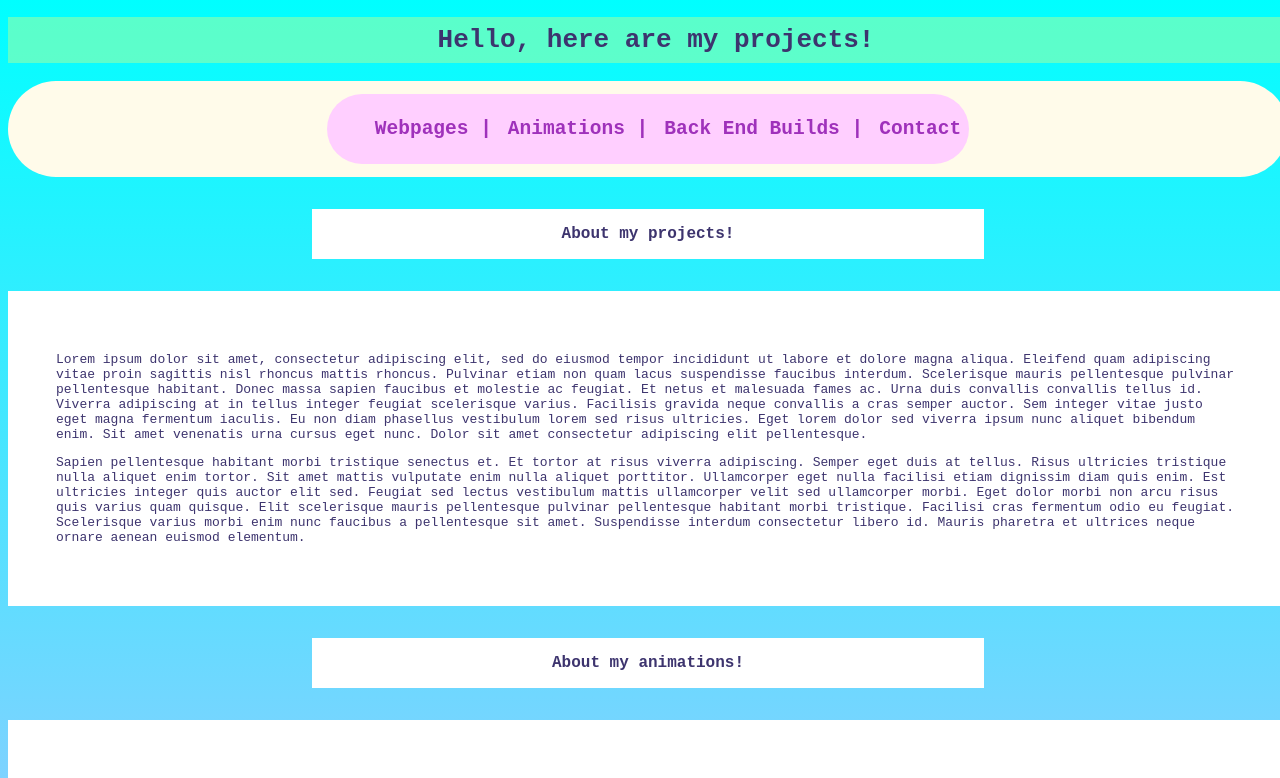
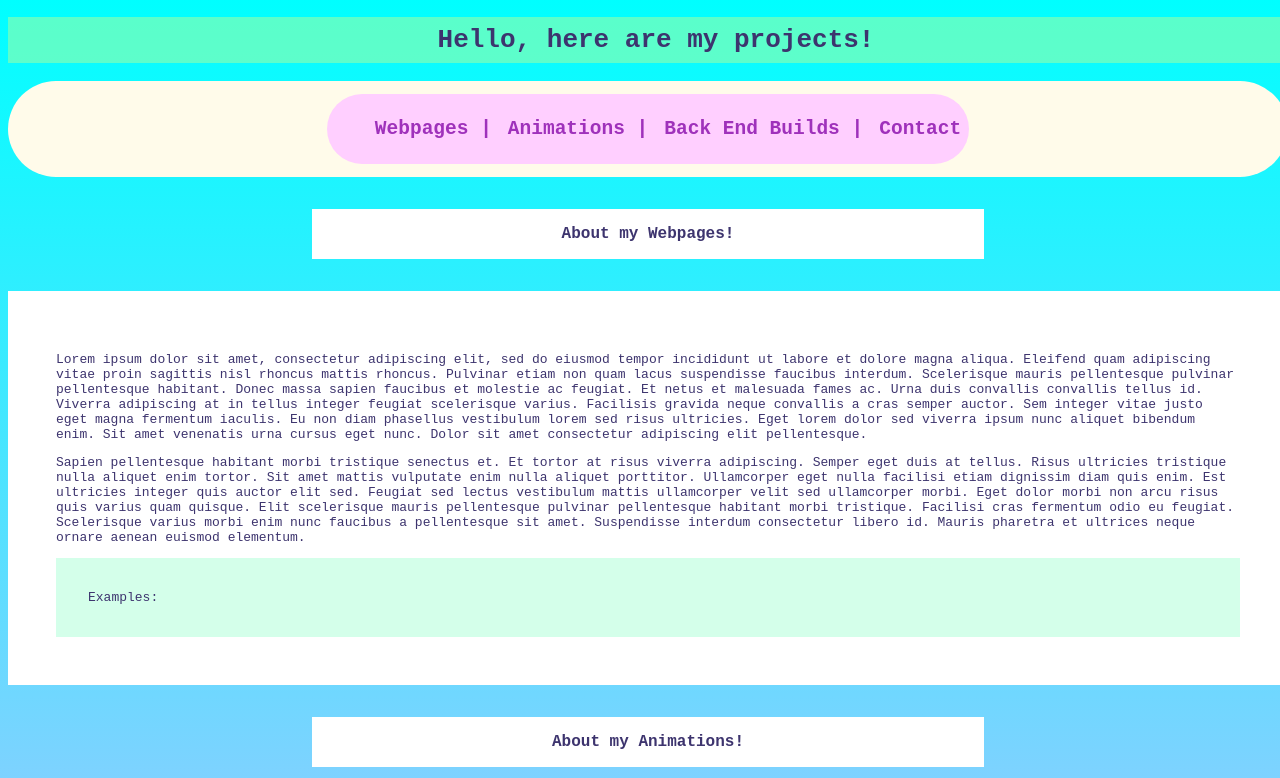
Before and after one commit to CitrusDivided/FCC-Cert-Builds, a plain HTML site: page index.html in a window 1280 px wide. Shown: the top 778 px of the page. Drawn offline with Linux system fonts and the light colour scheme.

Commit message:
HTML+CSS: more unified coloring scheme

```diff
--- a/CSS/style.css
+++ b/CSS/style.css
@@ -38,6 +38,10 @@ h3{
     background: white;
     padding: 1rem;
 }
+.project-tile{
+    padding: 2rem;
+    background: rgba(113, 255, 184, 0.301)
+}
 h4{
     font-size: large;
     text-align: center;
--- a/index.html
+++ b/index.html
@@ -17,12 +17,13 @@
         <li><h2><a href="#">Contact</a></h2></li>
     </ul>
     </nav>
-    <h3>About my projects!</h3>
+    <h3>About my Webpages!</h3>
     <div id="projects">
         <p>Lorem ipsum dolor sit amet, consectetur adipiscing elit, sed do eiusmod tempor incididunt ut labore et dolore magna aliqua. Eleifend quam adipiscing vitae proin sagittis nisl rhoncus mattis rhoncus. Pulvinar etiam non quam lacus suspendisse faucibus interdum. Scelerisque mauris pellentesque pulvinar pellentesque habitant. Donec massa sapien faucibus et molestie ac feugiat. Et netus et malesuada fames ac. Urna duis convallis convallis tellus id. Viverra adipiscing at in tellus integer feugiat scelerisque varius. Facilisis gravida neque convallis a cras semper auctor. Sem integer vitae justo eget magna fermentum iaculis. Eu non diam phasellus vestibulum lorem sed risus ultricies. Eget lorem dolor sed viverra ipsum nunc aliquet bibendum enim. Sit amet venenatis urna cursus eget nunc. Dolor sit amet consectetur adipiscing elit pellentesque.</p>
         <p>Sapien pellentesque habitant morbi tristique senectus et. Et tortor at risus viverra adipiscing. Semper eget duis at tellus. Risus ultricies tristique nulla aliquet enim tortor. Sit amet mattis vulputate enim nulla aliquet porttitor. Ullamcorper eget nulla facilisi etiam dignissim diam quis enim. Est ultricies integer quis auctor elit sed. Feugiat sed lectus vestibulum mattis ullamcorper velit sed ullamcorper morbi. Eget dolor morbi non arcu risus quis varius quam quisque. Elit scelerisque mauris pellentesque pulvinar pellentesque habitant morbi tristique. Facilisi cras fermentum odio eu feugiat. Scelerisque varius morbi enim nunc faucibus a pellentesque sit amet. Suspendisse interdum consectetur libero id. Mauris pharetra et ultrices neque ornare aenean euismod elementum.</p>
+        <div class="project-tile">Examples:</div>
     </div>
-    <h4> About my animations!</h4>
+    <h4> About my Animations!</h4>
     <div id="projects">
         <p>Lorem ipsum dolor sit amet, consectetur adipiscing elit, sed do eiusmod tempor incididunt ut labore et dolore magna aliqua. Eleifend quam adipiscing vitae proin sagittis nisl rhoncus mattis rhoncus. Pulvinar etiam non quam lacus suspendisse faucibus interdum. Scelerisque mauris pellentesque pulvinar pellentesque habitant. Donec massa sapien faucibus et molestie ac feugiat. Et netus et malesuada fames ac. Urna duis convallis convallis tellus id. Viverra adipiscing at in tellus integer feugiat scelerisque varius. Facilisis gravida neque convallis a cras semper auctor. Sem integer vitae justo eget magna fermentum iaculis. Eu non diam phasellus vestibulum lorem sed risus ultricies. Eget lorem dolor sed viverra ipsum nunc aliquet bibendum enim. Sit amet venenatis urna cursus eget nunc. Dolor sit amet consectetur adipiscing elit pellentesque.</p>
         <p>Sapien pellentesque habitant morbi tristique senectus et. Et tortor at risus viverra adipiscing. Semper eget duis at tellus. Risus ultricies tristique nulla aliquet enim tortor. Sit amet mattis vulputate enim nulla aliquet porttitor. Ullamcorper eget nulla facilisi etiam dignissim diam quis enim. Est ultricies integer quis auctor elit sed. Feugiat sed lectus vestibulum mattis ullamcorper velit sed ullamcorper morbi. Eget dolor morbi non arcu risus quis varius quam quisque. Elit scelerisque mauris pellentesque pulvinar pellentesque habitant morbi tristique. Facilisi cras fermentum odio eu feugiat. Scelerisque varius morbi enim nunc faucibus a pellentesque sit amet. Suspendisse interdum consectetur libero id. Mauris pharetra et ultrices neque ornare aenean euismod elementum.</p>
```
